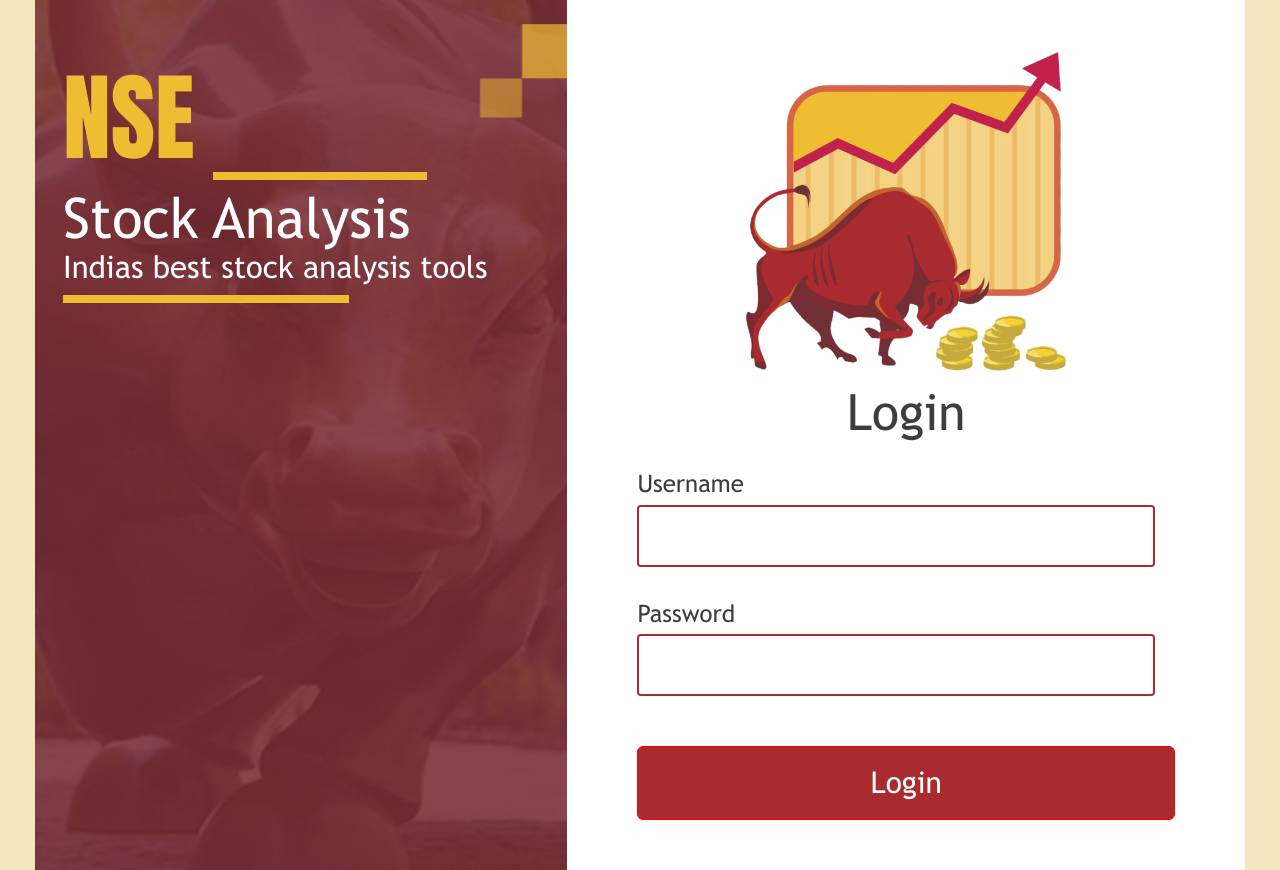
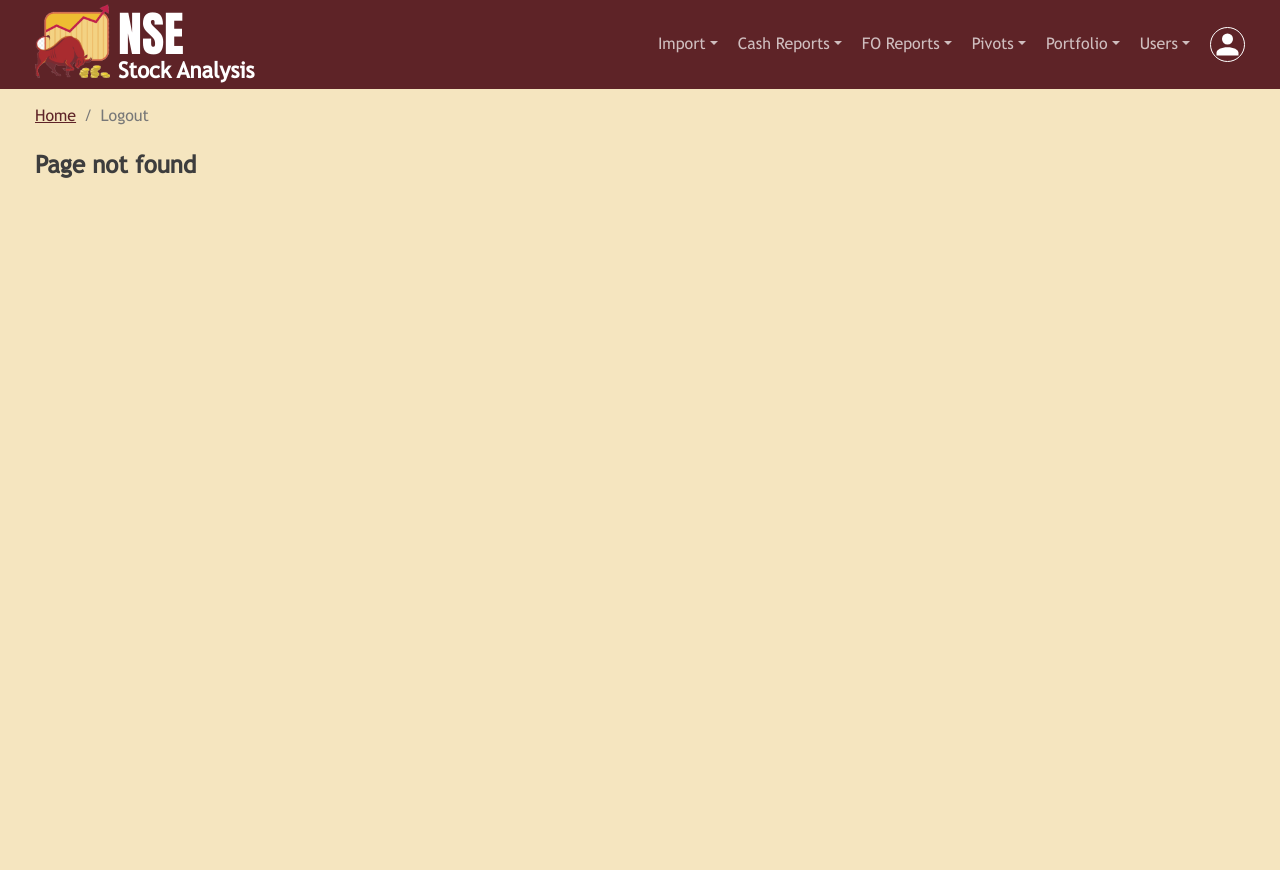
Before and after one commit to swarnjeet7/nse-frontend, a React (Create React App) app: page /nse-front-end/nse-front-end/logout in a window 1280 px wide. Before the commit this address led to /nse-front-end. After the commit the page ends 800 px from the top, so only its background shows below. Built offline with nearby package versions, Linux system fonts and the light colour scheme; sample sign-in values are in the browser's storage.

Commit message:
route changes revert

```diff
--- a/package.json
+++ b/package.json
@@ -1,6 +1,6 @@
 {
   "name": "nse-frontend",
-  "homepage": "https://swarnjeet7.github.io/nse-front-end",
+  "homepage": "https://nse.itechmantra.com",
   "version": "1.0.0",
   "private": false,
   "dependencies": {
--- a/src/App.js
+++ b/src/App.js
@@ -16,17 +16,17 @@ function App() {
     <div className="App">
       <Routes>
         <Route path="/" element={<Login />} />
-        <Route path="/nse-front-end/login" element={<Login />} />
-        <Route path="/nse-front-end/logout" element={<Logout />} />
+        <Route path="/login" element={<Login />} />
+        <Route path="/logout" element={<Logout />} />
         <Route element={<ProtectedRoutes />}>
           <Route path="dashboard" element={<Dashboard />} />
 
-          <Route path="/nse-front-end/import">
+          <Route path="/import">
             <Route path="cash-bhavcopy" element={<Import.CashFile />} />
             <Route path="fo-bhavcopy" element={<Import.FoFile />} />
           </Route>
 
-          <Route path="/nse-front-end/cash-reports">
+          <Route path="/cash-reports">
             <Route path="bhavcopy" element={<CashReports.Bhavcopy />} />
             <Route
               path="gainers-loosers"
@@ -35,16 +35,16 @@ function App() {
             <Route path="graph" element={<CashReports.Graph />} />
           </Route>
 
-          <Route path="/nse-front-end/fo-reports">
+          <Route path="/fo-reports">
             <Route path="bhavcopy" element={<FoReports.Bhavcopy />} />
           </Route>
 
-          <Route path="/nse-front-end/pivots">
+          <Route path="/pivots">
             <Route path="create" element={<Pivots.Create />} />
             <Route path="show" element={<Pivots.Show />} />
           </Route>
 
-          <Route path="/nse-front-end/portfolio">
+          <Route path="/portfolio">
             <Route path="create" element={<Portfolio.Create />} />
             <Route path="manage" element={<Portfolio.Manage />} />
           </Route>
--- a/src/components/header/header.js
+++ b/src/components/header/header.js
@@ -15,61 +15,51 @@ function Header(props) {
 
           <Navbar>
             <Dropdown title="Import" id="import-dropdown">
-              <Dropdown.Item href="/nse-front-end/import/cash-bhavcopy">
+              <Dropdown.Item href="/import/cash-bhavcopy">
                 Cash Bhavcopy
               </Dropdown.Item>
-              <Dropdown.Item href="/nse-front-end/import/fo-bhavcopy">
+              <Dropdown.Item href="/import/fo-bhavcopy">
                 FO Bhavcopy
               </Dropdown.Item>
             </Dropdown>
 
             <Dropdown title="Cash Reports" id="reports-cash-dropdown">
-              <Dropdown.Item href="/nse-front-end/cash-reports/bhavcopy">
+              <Dropdown.Item href="/cash-reports/bhavcopy">
                 Bhavcopy
               </Dropdown.Item>
-              <Dropdown.Item href="/nse-front-end/cash-reports/gainers-loosers">
+              <Dropdown.Item href="/cash-reports/gainers-loosers">
                 Gainers/Loosers
               </Dropdown.Item>
-              <Dropdown.Item href="/nse-front-end/cash-reports/graph">
-                Graph
-              </Dropdown.Item>
+              <Dropdown.Item href="/cash-reports/graph">Graph</Dropdown.Item>
             </Dropdown>
 
             <Dropdown title="FO Reports" id="reports-fo-dropdown">
-              <Dropdown.Item href="/nse-front-end/fo-reports/bhavcopy">
+              <Dropdown.Item href="/fo-reports/bhavcopy">
                 Bhavcopy
               </Dropdown.Item>
             </Dropdown>
 
             <Dropdown title="Pivots" id="pivot-dropdown">
-              <Dropdown.Item href="/nse-front-end/pivots/create">
-                Create Pivots
-              </Dropdown.Item>
-              <Dropdown.Item href="/nse-front-end/pivots/show">
-                Show Pivots
-              </Dropdown.Item>
+              <Dropdown.Item href="/pivots/create">Create Pivots</Dropdown.Item>
+              <Dropdown.Item href="/pivots/show">Show Pivots</Dropdown.Item>
             </Dropdown>
 
             <Dropdown title="Portfolio" id="portfolio-dropdown">
-              <Dropdown.Item href="/nse-front-end/portfolio/create">
+              <Dropdown.Item href="/portfolio/create">
                 Create Portfolio
               </Dropdown.Item>
-              <Dropdown.Item href="/nse-front-end/portfolio/manage">
+              <Dropdown.Item href="/portfolio/manage">
                 Manage Portfolio
               </Dropdown.Item>
             </Dropdown>
 
             <Dropdown title="Users" id="users-dropdown">
-              <Dropdown.Item href="/nse-front-end/user/manage">
-                Manage Users
-              </Dropdown.Item>
+              <Dropdown.Item href="/user/manage">Manage Users</Dropdown.Item>
             </Dropdown>
 
             <Dropdown title="Profile" id="profile-dropdown" isProfile>
-              <Dropdown.Item href="/nse-front-end/logout">Logout</Dropdown.Item>
-              <Dropdown.Item href="/nse-front-end/profile">
-                Profile
-              </Dropdown.Item>
+              <Dropdown.Item href="/logout">Logout</Dropdown.Item>
+              <Dropdown.Item href="/profile">Profile</Dropdown.Item>
             </Dropdown>
           </Navbar>
         </Grid>
--- a/src/index.js
+++ b/src/index.js
@@ -39,7 +39,7 @@ axios.interceptors.response.use(
 const root = ReactDOM.createRoot(document.getElementById("root"));
 root.render(
   <React.StrictMode>
-    <BrowserRouter basename="/nse-front-end">
+    <BrowserRouter>
       <App />
     </BrowserRouter>
   </React.StrictMode>
```
